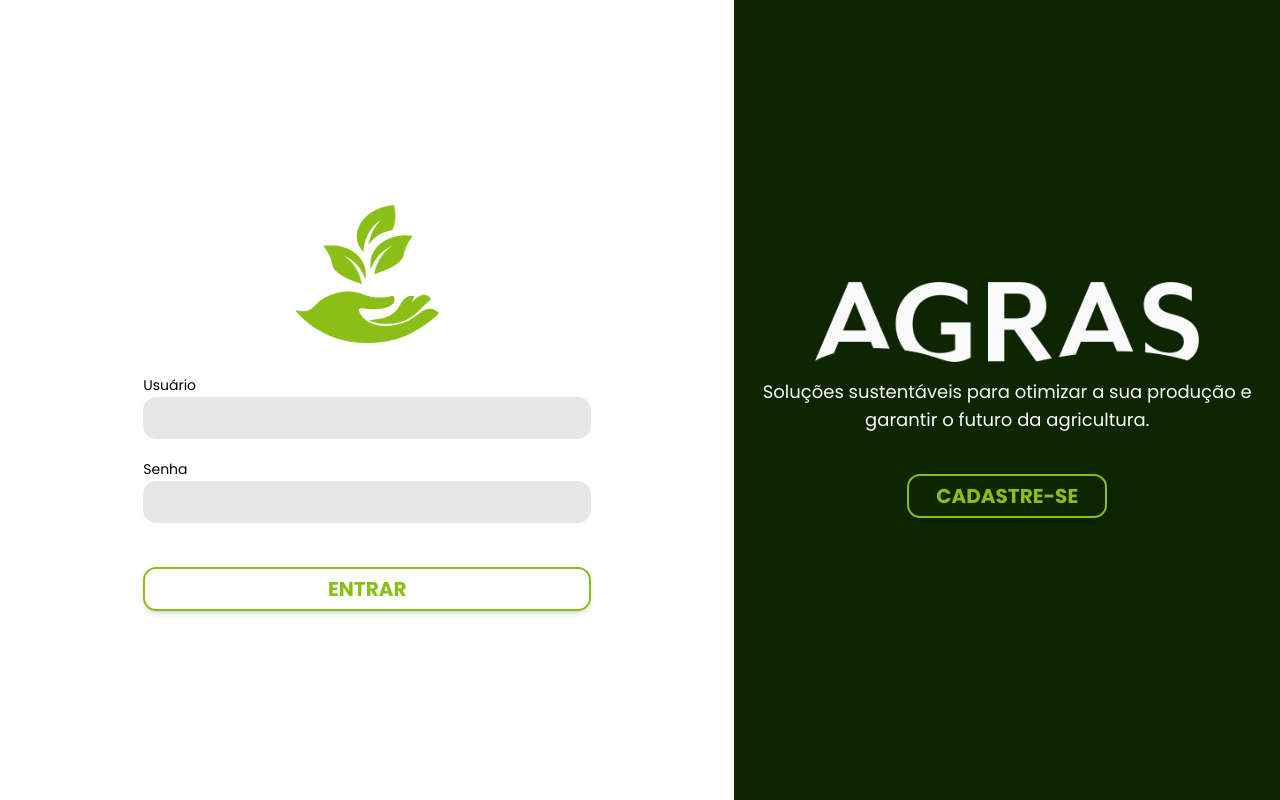
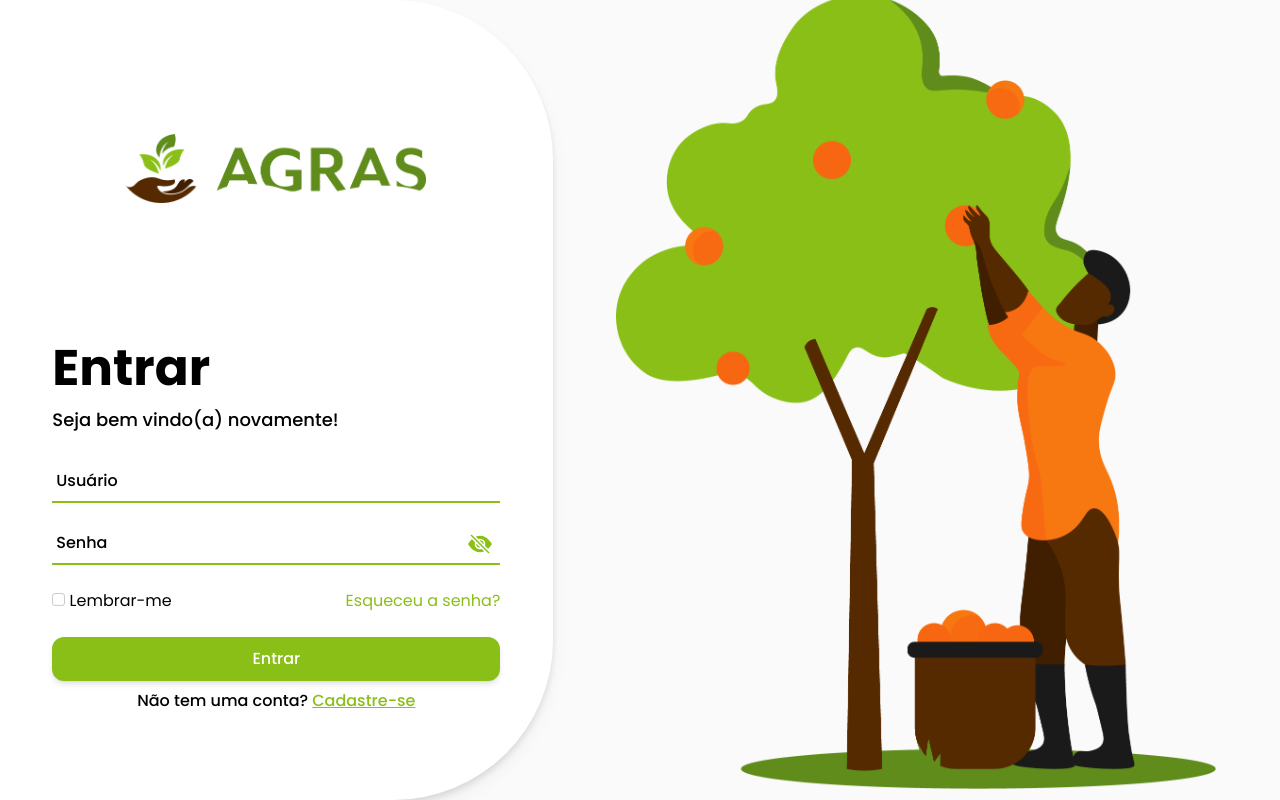
Before and after one commit to biacosta7/agras, a Django app: page /auth/login/ in a window 1280 px wide. Run offline with Django 5.2, Linux system fonts and the light colour scheme; some libraries are stand-ins or nearby versions.

Commit message:
new login

```diff
--- a/users/templates/login.html
+++ b/users/templates/login.html
@@ -3,46 +3,63 @@
 {% block title %}AGRAS - LOGIN{% endblock %}
 
 {% block content %}
-<div class="flex flex-col lg:flex-row h-screen">
-    <div class="lg:w-2/3 flex items-center justify-center bg-white p-6">
-        <div class="w-full max-w-md">
-            <img src="{% static 'assets/logo-green.png' %}" alt="Logo" class="w-36 mt-4 mx-auto" />
+<div class="flex flex-col lg:flex-row h-screen bg-[#fafafa] font-poppins">
+    <div class="lg:w-1/2 flex justify-center bg-white h-screen p-6 lg:rounded-r-[160px] drop-shadow-lg">
+        <div class="w-full max-w-md mt-[110px]">
+            <img src="{% static 'assets/colorido-horizontal.png' %}" alt="Logo" class="max-w-[300px] mb-32 mx-auto" />
             <form action="{% url 'login' %}" method="POST" class="mt-8">
                 {% csrf_token %}
-                <div class="mb-5">
-                    <label for="username" class="block text-black text-sm font-normal mb-[2px]">Usuário</label>
-                    <input type="text" name="username" id="username" class="w-full px-3 py-2 border rounded-[13px] bg-[#e6e6e6] focus:outline-none focus:ring-2 focus:ring-[#8ABF17] text-black" required>
+                <div class="mb-7">
+                    <h1 class="font-bold text-[50px]">Entrar</h1>
+                    <p class="font-medium text-[18px]">Seja bem vindo(a) novamente!</p>
                 </div>
                 <div class="mb-5">
-                    <label for="password" class="block text-black text-sm font-normal mb-[2px]">Senha</label>
-                    <input type="password" name="password" id="password" class="w-full px-3 py-2 border rounded-[13px] bg-[#e6e6e6] focus:outline-none focus:ring-2 focus:ring-[#8ABF17] text-black" required>
+                    <input type="text" name="username" id="username" placeholder="Usuário" class="w-full px-1 py-2 border-b-2 border-[#8ABF17] focus:outline-none focus:ring-0 text-black placeholder-black" required>
                 </div>
-                <button type="submit" class="w-full px-3 py-2 mt-6 relative inline-flex items-center justify-center overflow-hidden font-medium text-white transition duration-300 ease-out border-2 border-[#8ABF17] rounded-[13px] shadow-md group">
-                    <span class="absolute inset-0 flex items-center justify-center w-full h-full text-white duration-300 -translate-x-full bg-[#8ABF17] group-hover:translate-x-0 ease">
-                        <svg class="w-6 h-6" fill="none" stroke="currentColor" viewBox="0 0 24 24">
+                <div class="mb-6 flex items-center justify-center text-center relative">
+                    <input type="password" name="password" id="password" placeholder="Senha"
+                           class="w-full px-1 py-2 border-b-2 border-[#8ABF17] focus:outline-none focus:ring-0 text-black placeholder-black pr-10"
+                           required>
+                    <img src="{% static 'assets/eye-slash-fill.svg' %}" class="absolute right-2 top-1/2 transform -translate-y-1/2 w-[24px] cursor-pointer" alt="Mostrar Senha" id="togglePassword">
+                </div>
+                <div class="flex justify-between">
+                    <div>
+                        <input type="checkbox" id="remember" name="remember">
+                        <label for="remember">Lembrar-me</label>
+                    </div>
+                    <a href="" class="text-[16px] font-regular cursor-pointer text-[#8ABF17]">Esqueceu a senha?</a>
+                </div>
+                <button type="submit" class="w-full px-3 py-2 mt-6 relative inline-flex items-center justify-center overflow-hidden font-medium text-white transition duration-300 ease-out bg-[#8ABF17] border-2 border-[#8ABF17] rounded-[12px] shadow-md group">
+                    <span class="absolute inset-0 flex items-center justify-center w-full h-full text-white duration-300 -translate-x-full bg-white group-hover:translate-x-0 ease">
+                        <svg class="w-6 h-6 text-[#8ABF17]" fill="none" stroke="currentColor" viewBox="0 0 24 24">
                             <path stroke-linecap="round" stroke-linejoin="round" stroke-width="2" d="M14 5l7 7m0 0l-7 7m7-7H3"></path>
                         </svg>
                     </span>
-                    <span class="absolute flex items-center justify-center w-full h-full text-[#8ABF17] text-xl font-bold uppercase transition-all duration-300 transform group-hover:translate-x-full ease">Entrar</span>
+                    <span class="absolute flex items-center justify-center w-full h-full text-white text-[16px] font-medium transition-all duration-300 transform group-hover:translate-x-full ease">Entrar</span>
                     <span class="relative invisible">Entrar</span>
                 </button>
+                <p class="text-[16px] font-medium flex mt-2 items-center justify-center">Não tem uma conta? <a href="{% url 'create_user' %}" class="text-[#8ABF17] ml-1 underline">Cadastre-se</a></p>
             </form>
         </div>
     </div>
-    <div class="lg:w-1/2 bg-cover bg-center bg-[#0D2601]">
-        <div class="flex items-center flex-col justify-center h-screen">
-            <img src="{% static 'assets/tipo-branco.png' %}" alt="Tipografia" class="w-96 mb-4">
-            <p class="mb-4 text-lg font-normal text-[#fafafa] text-center">Soluções sustentáveis para otimizar a sua produção e garantir o futuro da agricultura.</p>
-            <a href="{% url 'create_user' %}" class="w-[200px] px-3 py-2 mt-6 relative inline-flex items-center justify-center overflow-hidden font-medium text-white transition duration-300 ease-out border-2 border-[#8ABF17] rounded-[13px] shadow-md group">
-                <span class="absolute inset-0 flex items-center justify-center w-full h-full text-white duration-300 -translate-x-full bg-[#8ABF17] group-hover:translate-x-0 ease">
-                    <svg class="w-6 h-6" fill="none" stroke="currentColor" viewBox="0 0 24 24">
-                        <path stroke-linecap="round" stroke-linejoin="round" stroke-width="2" d="M14 5l7 7m0 0l-7 7m7-7H3"></path>
-                    </svg>
-                </span>
-                <span class="absolute flex items-center justify-center w-full h-full text-[#8ABF17] text-xl font-bold uppercase transition-all duration-300 transform group-hover:translate-x-full ease">CADASTRE-SE</span>
-                <span class="relative invisible">Entrar</span>
-            </a>
-        </div>
+    <div class="lg:w-2/3 bg-cover bg-center bg-[#fafafa] lg:flex hidden items-center flex-col justify-center h-screen">
+        <img src="{% static 'assets/colhendo toranja.png' %}" alt="Tipografia" class="w-[600px] lg:max-w-[675px] mb-4">
     </div>
 </div>
+
+<script>
+    const togglePassword = document.getElementById('togglePassword');
+    const passwordInput = document.getElementById('password');
+
+    togglePassword.addEventListener('click', () => {
+        const type = passwordInput.getAttribute('type') === 'password' ? 'text' : 'password';
+        passwordInput.setAttribute('type', type);
+
+        if (type === 'text') {
+            togglePassword.src = "{% static 'assets/eye-fill.svg' %}";
+        } else {
+            togglePassword.src = "{% static 'assets/eye-slash-fill.svg' %}";
+        }
+    });
+</script>
 {% endblock %}
```
